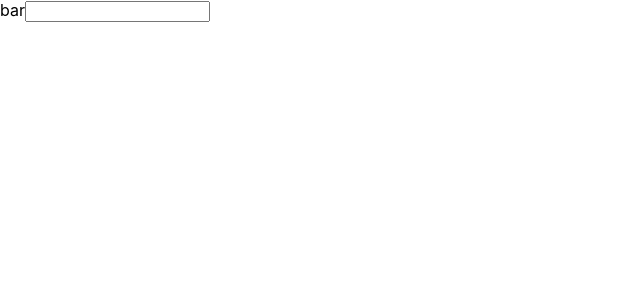
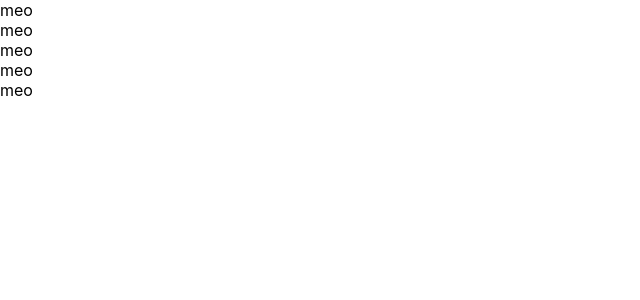
Before and after one commit to sathub/u-react-redux-crud-app, a React (Create React App) app: page / in a window 1280 px wide. Shown: the top 300 px of the page, without its empty margins (0-640 px from the left). Built offline with nearby package versions, Linux system fonts and the light colour scheme.

Commit message:
create class components and function componenti

```diff
--- a/src/App.js
+++ b/src/App.js
@@ -1,14 +1,30 @@
 import React, { Component } from 'react';
 
 
-class App extends Component {
-  render(){
-    return(
-    <React.Fragment>
-      <label htmlFor="bar">bar</label>
-      <input type="text" onChange={() => { console.log("Iam clicked!") }} />
-    </React.Fragment>
-   )
- }
+// class App extends Component {
+//   render(){
+//     return(
+//     <React.Fragment>
+//       <label htmlFor="bar">bar</label>
+//       <input type="text" onChange={() => { console.log("Iam clicked!") }} />
+//     </React.Fragment>
+//    )
+//  }
+// }
+const App = () => {
+  return (
+    <div>
+      <Cat />
+      <Cat />
+      <Cat />
+      <Cat />
+      <Cat />
+    </div>
+  )
 }
+const Cat = () => {
+  return <div>meo</div>
+}
+
+
 export default App;
```
